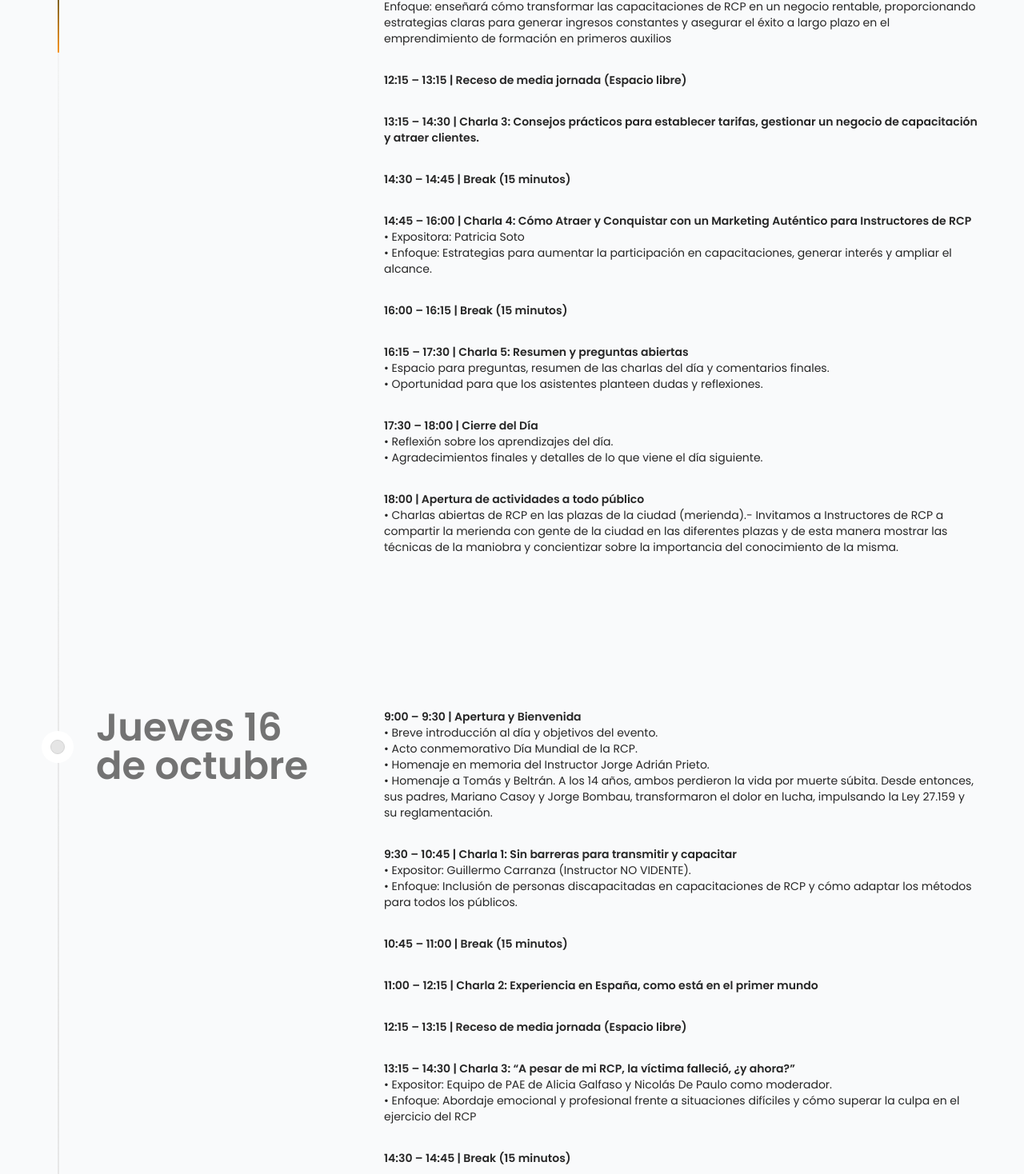
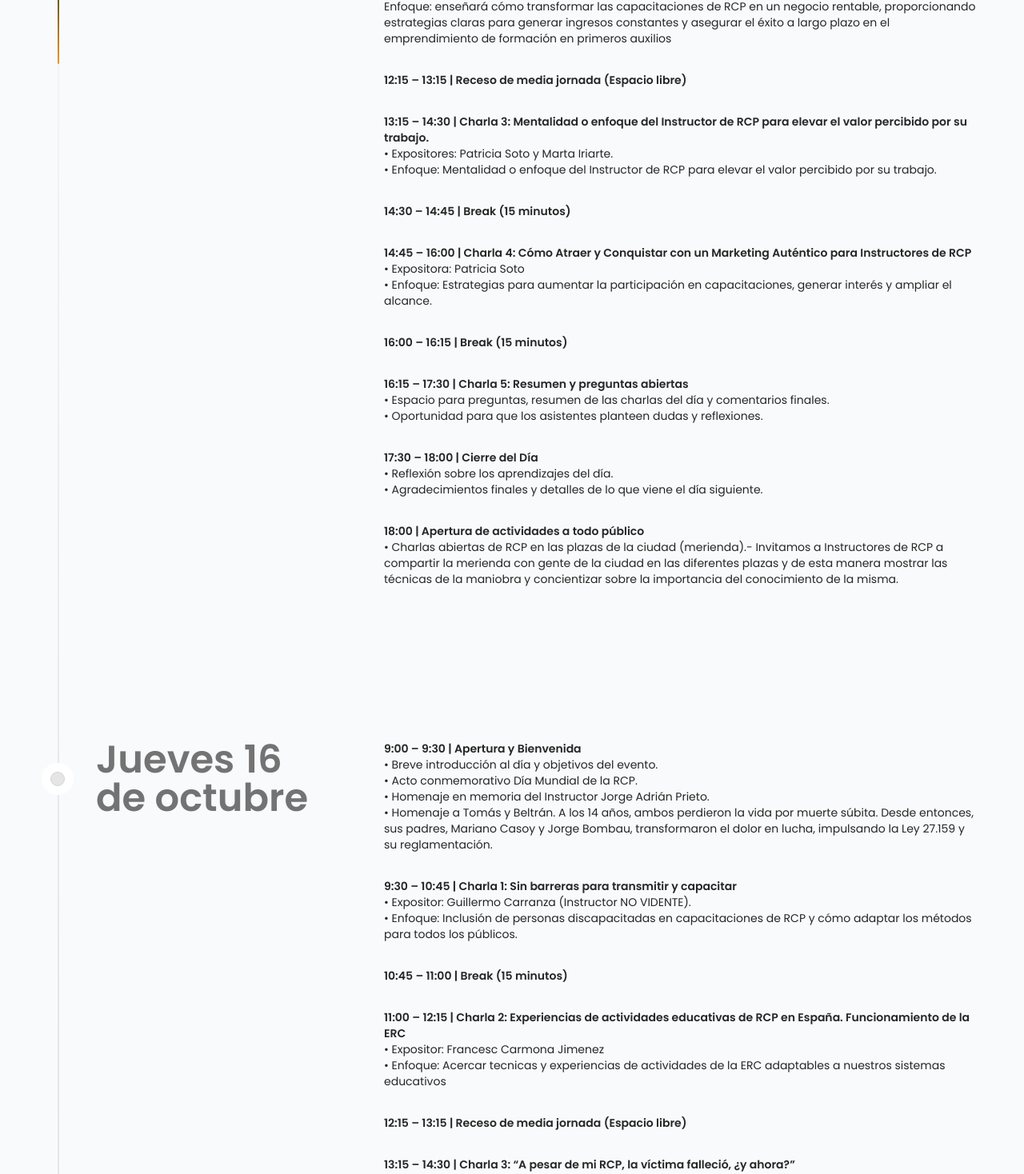
Before and after one commit to frandepe/congreso2025, a React (Vite) app: page /programa in a window 1280 px wide. Shown: the part 936-2404 px from the top of the page at 80% size. Built offline with nearby package versions, Linux system fonts and the light colour scheme.

Commit message:
progrmaa editado

```diff
--- a/src/components/SpeakersCards/SpeakersCards.tsx
+++ b/src/components/SpeakersCards/SpeakersCards.tsx
@@ -134,7 +134,7 @@ export function SpeakersCards() {
       src: "/assets/speakers/francesc.jpg",
       subtitle: "Médico en el Sistema d'Emergències Mèdiques",
       description:
-        "Máster en Ciencias. Profesor Asociado en la Universidad de Vic - Universidad Central de Cataluña. Médico. Coordinador clínico y operativo en el Sistema de Emergencias Médicas de Barcelona (España).",
+        "Máster en Ciencias. Profesor Asociado en la Universidad de Vic - Universidad Central de Cataluña. Médico. Coordinador clínico y operativo en el Sistema de Emergencias Médicas de Barcelona (España). Chair de Educación para el soporte vital avanzado del ERC y miembro del Extended Board",
     },
     {
       title: "Red PAE",
--- a/src/components/SpeakersTimeline/SpeakersTimeline.tsx
+++ b/src/components/SpeakersTimeline/SpeakersTimeline.tsx
@@ -55,8 +55,8 @@ export function SpeakersTimeline() {
           </p>
           <p className="text-neutral-800 dark:text-neutral-200 text-xs md:text-sm font-normal mb-8">
             <strong>
-              13:15 – 14:30 | Charla 3: Consejos prácticos para establecer
-              tarifas, gestionar un negocio de capacitación y atraer clientes.
+              13:15 – 14:30 | Charla 3: Mentalidad o enfoque del Instructor de
+              RCP para elevar el valor percibido por su trabajo.
             </strong>
             <br />
             {/* • Expositor: Rodrigo Baluk.
@@ -66,6 +66,9 @@ export function SpeakersTimeline() {
             <br />• Objetivo: Ayudar a los instructores a profesionalizar sus
             servicios, incrementar su visibilidad y alcanzar una mayor
             clientela. */}
+            • Expositores: Patricia Soto y Marta Iriarte.
+            <br />• Enfoque: Mentalidad o enfoque del Instructor de RCP para
+            elevar el valor percibido por su trabajo.
           </p>
           <p className="text-neutral-800 dark:text-neutral-200 text-xs md:text-sm font-normal mb-8">
             <strong>14:30 – 14:45 | Break (15 minutos)</strong>
@@ -141,13 +144,17 @@ export function SpeakersTimeline() {
 
           <p className="text-neutral-800 dark:text-neutral-200 text-xs md:text-sm font-normal mb-8">
             <strong>
-              11:00 – 12:15 | Charla 2: Experiencia en España, como está en el
-              primer mundo
+              11:00 – 12:15 | Charla 2: Experiencias de actividades educativas
+              de RCP en España. Funcionamiento de la ERC
             </strong>
             {/* <br />
             • Expositor: Borja Diez Sainz
             <br />• Enfoque: Experiencia clínica en emergencias y su aplicación
             en capacitaciones. */}
+            <br />
+            • Expositor: Francesc Carmona Jimenez
+            <br />• Enfoque: Acercar tecnicas y experiencias de actividades de
+            la ERC adaptables a nuestros sistemas educativos
           </p>
 
           <p className="text-neutral-800 dark:text-neutral-200 text-xs md:text-sm font-normal mb-8">
```
Also changed, not shown: public/assets/mapa-patrocinadores.jpeg, 1 other file (tests, documents, lock files or other folders).
